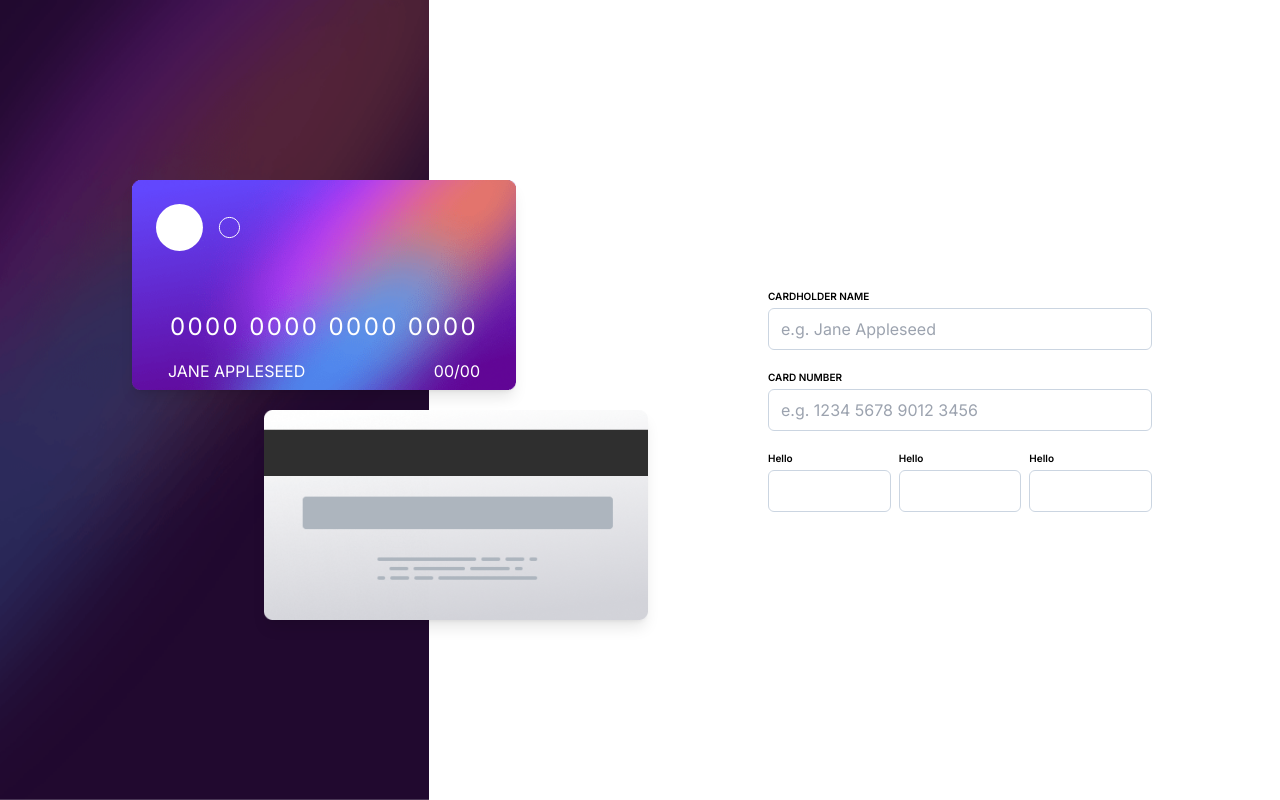
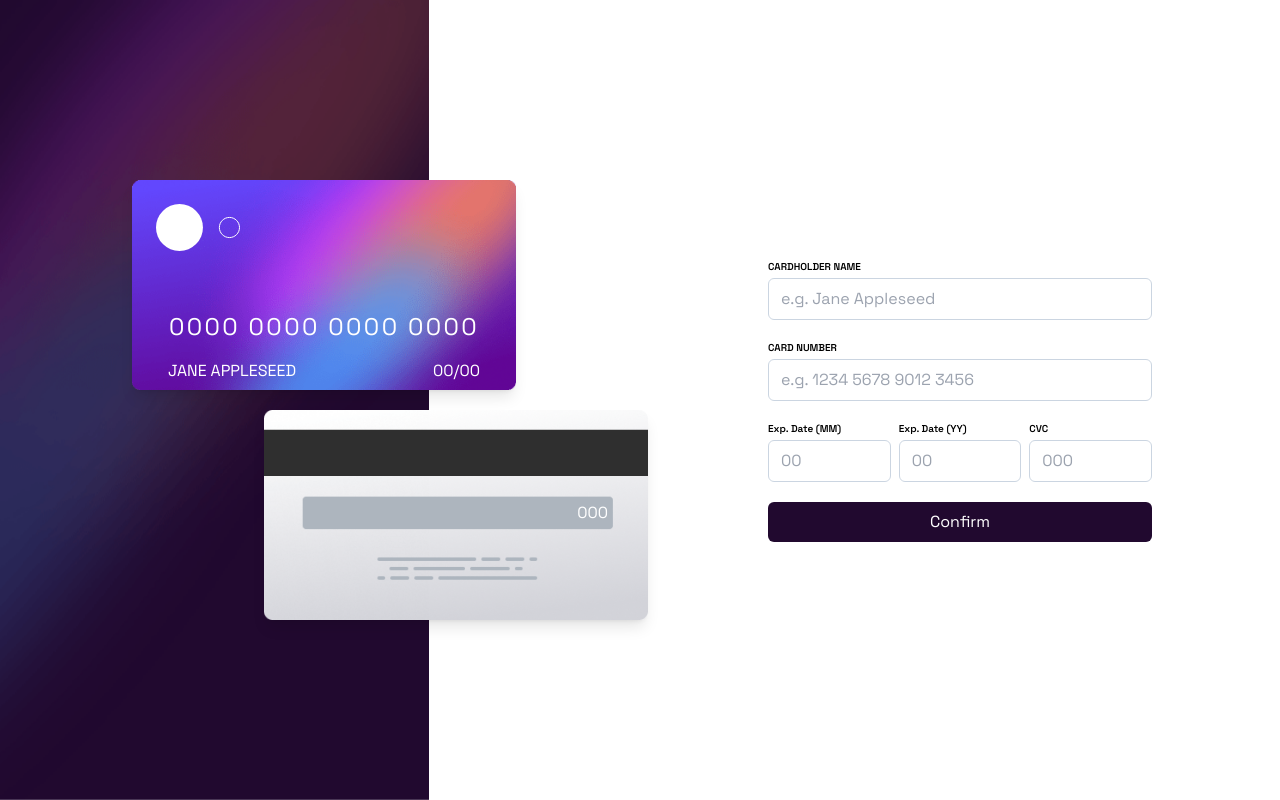
Before and after one commit to Ehsan-eslami/interactive-card-details-form, a Next.js app: page / in a window 1280 px wide. Built offline with nearby package versions, Linux system fonts and the light colour scheme.

Commit message:
"Updated interactive card details form with new UI components, styles, and functionality"

```diff
--- /dev/null
+++ b/src/app/components/ActiveCard.tsx
@@ -0,0 +1,26 @@
+import React from 'react'
+
+export default function ActiveCard(props) {
+  return (
+    <section className="w-full h-full order-2 flex justify-center">
+      <div className="h-full w-[60%] flex flex-col justify-center items-center gap-5">
+        <div>
+          <img src="/images/icon-complete.svg" alt="" />
+        </div>
+        <h3 className='font-bold text-2xl'>
+          THANK YOU!
+        </h3>
+        <h5 className='text-slate-400 text-sm mb-5'>
+          We've added your card details
+        </h5>
+        <button
+          onClick={props.func}
+          className=" p-2 bg-[#21092F] w-full text-white rounded-md hover:opacity-90 "
+          >
+          Continue
+        </button>
+
+      </div>
+    </section>
+  )
+}
--- a/src/app/components/Card.tsx
+++ b/src/app/components/Card.tsx
@@ -22,14 +22,25 @@ export default function Card(props) {
             </h2>
             <div className="flex justify-between px-3 py-4 text-white">
               <p>
-                {!props.cardName ? 'JANE APPLESEED' : props.cardName.toUpperCase()}</p>
-              <p>00/00</p>
+                {!props.cardName ? 'JANE APPLESEED' : props.cardName.toUpperCase()}
+              </p>
+              <p>
+                <span>
+                  {props.cardMonth}/
+                </span>
+                <span>
+                  {props.cardYear}
+                </span>
+              </p>
             </div>
           </div>
         </div>
 
-        <div className="w-[280px] md:w-96 col-span-2 col-start-2 md:col-span-2 md:col-start-3 shadow-lg rounded-lg order-1 md:order-none">
-          <img src="/images/bg-card-back.png" alt="card back" />
+        <div className=" relative w-[280px] md:w-96 col-span-2 col-start-2 md:col-span-2 md:col-start-3 shadow-lg rounded-lg order-1 md:order-none">
+          <img className="z-30 w-fit h-fit" src="/images/bg-card-back.png" alt="card back" />
+          <p className="text-white absolute top-[43%] z-20  right-10">
+            {props.cardCvc}
+          </p>
         </div>
       </section>
 
@@ -45,17 +56,34 @@ export default function Card(props) {
               </div>
 
               <h2 className="text-white text-sm sm:text-lg md:text-2xl text-center tracking-widest">
-                0000 0000 0000 0000
+                {
+                  !props.cardVal
+                  ? "0000 0000 0000 0000"
+                  :
+                  props.cardVal
+                }
               </h2>
               <div className="flex justify-between px-3 py-4 text-sm sm:text-lg text-white">
-                <p>Name</p>
-                <p>00/00</p>
+                <p>
+                  {!props.cardName ? 'JANE APPLESEED' : props.cardName.toUpperCase()}
+                </p>
+                <p>
+                  <span>
+                    {props.cardMonth}/
+                  </span>
+                  <span>
+                    {props.cardYear}
+                  </span>
+                </p>
               </div>
             </div>
           </div>
 
           <div className="w-[200px] sm:w-[280px] md:w-96 col-span-2 col-start-3 md:col-span-2 md:col-start-3 shadow-lg rounded-lg order-1 md:order-none">
-            <img src="/images/bg-card-back.png" alt="card back" />
+            <img className="z-30 w-fit h-fit" src="/images/bg-card-back.png" alt="card back" />
+            <p>
+              {props.cardCvc}
+            </p>
           </div>
         </div>
       </section>
--- a/src/app/globals.css
+++ b/src/app/globals.css
@@ -1,3 +1,47 @@
+@import url('https://fonts.googleapis.com/css2?family=Space+Grotesk:wght@100;200;300;400;500;600&display=swap');
+
+.space-grotesk-thin {
+  font-family: "Space Grotesk", sans-serif;
+  font-optical-sizing: auto;
+  font-weight: 100;
+}
+
+.space-grotesk-hairline {
+  font-family: "Space Grotesk", sans-serif;
+  font-optical-sizing: auto;
+  font-weight: 200;
+}
+
+.space-grotesk-light {
+  font-family: "Space Grotesk", sans-serif;
+  font-optical-sizing: auto;
+  font-weight: 300;
+}
+
+.space-grotesk-normal {
+  font-family: "Space Grotesk", sans-serif;
+  font-optical-sizing: auto;
+  font-weight: 400;
+}
+
+.space-grotesk-medium {
+  font-family: "Space Grotesk", sans-serif;
+  font-optical-sizing: auto;
+  font-weight: 500;
+}
+
+.space-grotesk-semibold {
+  font-family: "Space Grotesk", sans-serif;
+  font-optical-sizing: auto;
+  font-weight: 600;
+}
+
+.space-grotesk-bold {
+  font-family: "Space Grotesk", sans-serif;
+  font-optical-sizing: auto;
+  font-weight: 700; /* Adjusted to a common 'bold' weight */
+}
+
 @tailwind base;
 @tailwind components;
 @tailwind utilities;
@@ -8,6 +52,7 @@
   margin: 0;
   padding: 0;
   box-sizing: inherit;
+	font-family: "Space Grotesk";
 }
 
 body {
@@ -17,7 +62,6 @@ body {
   display: flex;
   justify-content: center;
   align-items: center;
-
 }
 
 input::-webkit-outer-spin-button,
--- a/src/app/page.tsx
+++ b/src/app/page.tsx
@@ -4,31 +4,65 @@ import { useEffect, useState } from "react";
 import Background from "./components/Background";
 import Card from "./components/Card";
 import Input from "./components/Input";
+import ActiveCard from "./components/ActiveCard";
 
 export default function Home() {
-  const [cardVal, setCardVal] = useState('')
-  const [cardName, setCardName] = useState('')
+  const [cardVal, setCardVal] = useState('');
+  const [cardName, setCardName] = useState('');
+  const [cardMonth, setCardMonth] = useState("00");
+  const [cardYear, setCardYear] = useState("00");
+  const [cardCvc, setCardCvc] = useState('000');
+  const [showModal, setShowModal] = useState(false)
 
   const handleChange = (e: React.ChangeEvent<HTMLInputElement>) => {
-    setCardVal(e.target.value.match(/\d{4}/g)?.join(' '));
-  }
+    const value = e.target.value.replace(/\D/g, '');
+    const formattedValue = value.match(/.{1,4}/g)?.join(' ').slice(0, 20) || value;
+    setCardVal(formattedValue);
+  };
 
   const handleName = (e: React.ChangeEvent<HTMLInputElement>) => {
     setCardName(e.target.value);
+  };
+
+  const handleMonth = (e: React.ChangeEvent<HTMLInputElement>) => {
+    const value = e.target.value.replace(/\D/g, '').slice(0, 2);
+    setCardMonth(value);
+  };
+
+  const handleYear = (e: React.ChangeEvent<HTMLInputElement>) => {
+    const value = e.target.value.replace(/\D/g, '').slice(0, 2);
+    setCardYear(value);
+  };
+
+  const handleCvc = (e: React.ChangeEvent<HTMLInputElement>) => {
+    const value = e.target.value.replace(/\D/g, '').slice(0, 3);
+    setCardCvc(value);
+  };
+
+  const handleSubmit = () => {
+    setShowModal(true)
+  };
+
+  const handleContinue = () => {
+    setShowModal(false)
+    setCardCvc('000')
+    setCardName('')
+    setCardMonth('00')
+    setCardVal('')
+    setCardYear('00')
   }
 
-  useEffect(() => {
-    // console.log(cardVal);
-  }, [cardVal]);
 
+  useEffect(() => {}, [cardVal, cardMonth, cardYear, cardCvc]);
 
 
   return (
     <>
     <Background/>
     <main className="flex flex-col md:flex-row w-screen h-screen justify-center items-center z-20">
-      <Card cardVal={cardVal} cardName={cardName}/>
-
+      <Card cardVal={cardVal} cardName={cardName} cardMonth={cardMonth} cardYear={cardYear} cardCvc={cardCvc}/>
+      {!showModal ?
+      (
         <section className="w-full h-full order-2 flex justify-center">
           <div className="h-full w-[60%] flex flex-col justify-center items-center gap-5">
             <Input
@@ -44,24 +78,45 @@ export default function Home() {
               placeholder="e.g. 1234 5678 9012 3456"
               type="number"
               />
-          <div className="flex flex-row gap-2 " >
+            <div className=" z-10 flex flex-row gap-2 " >
               <Input
-              name='Hello'
-
+                name='Exp. Date (MM)'
+                func={handleMonth}
+                type="number"
+                placeholder="00"
                 />
 
               <Input
-              name='Hello'
-
+                name='Exp. Date (YY)'
+                func={handleYear}
+                type="number"
+                placeholder="00"
                 />
               <Input
-              name='Hello'
-
+              name='CVC'
+              func={handleCvc}
+              type="number"
+              placeholder="000"
               />
             </div>
 
+            <button
+              onClick={handleSubmit}
+              className="z-10 p-2 bg-[#21092F] w-full text-white rounded-md hover:opacity-90 "
+              >
+              Confirm
+            </button>
+
           </div>
         </section>
+      )
+      :
+      (
+        <ActiveCard func={handleContinue} />
+      )
+      }
+
+
     </main>
     </>
 
```
Also changed, not shown: interactive-card-details-form-main/index.html (+4 -6 lines). Lines whose indentation alone changed are shown as unchanged.
